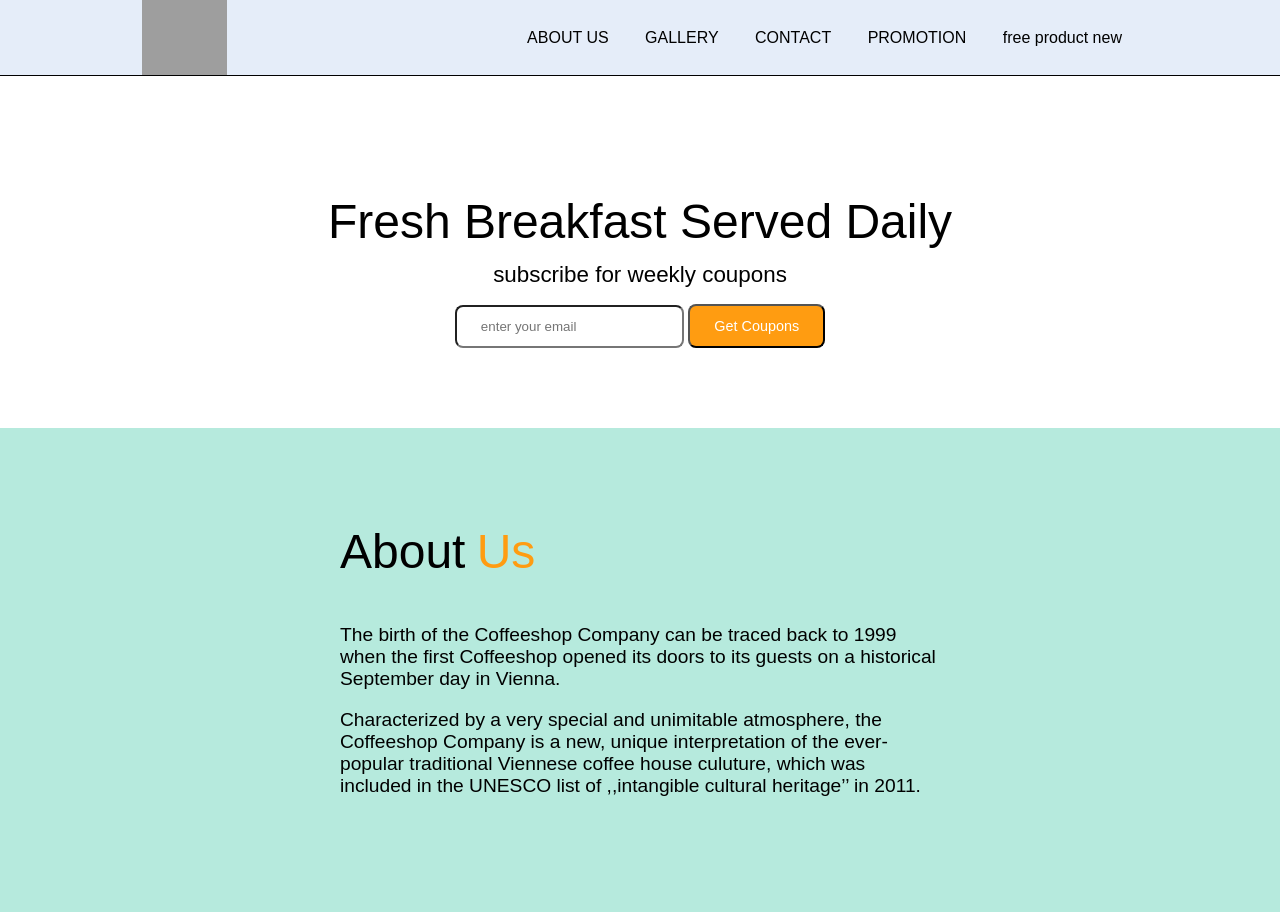
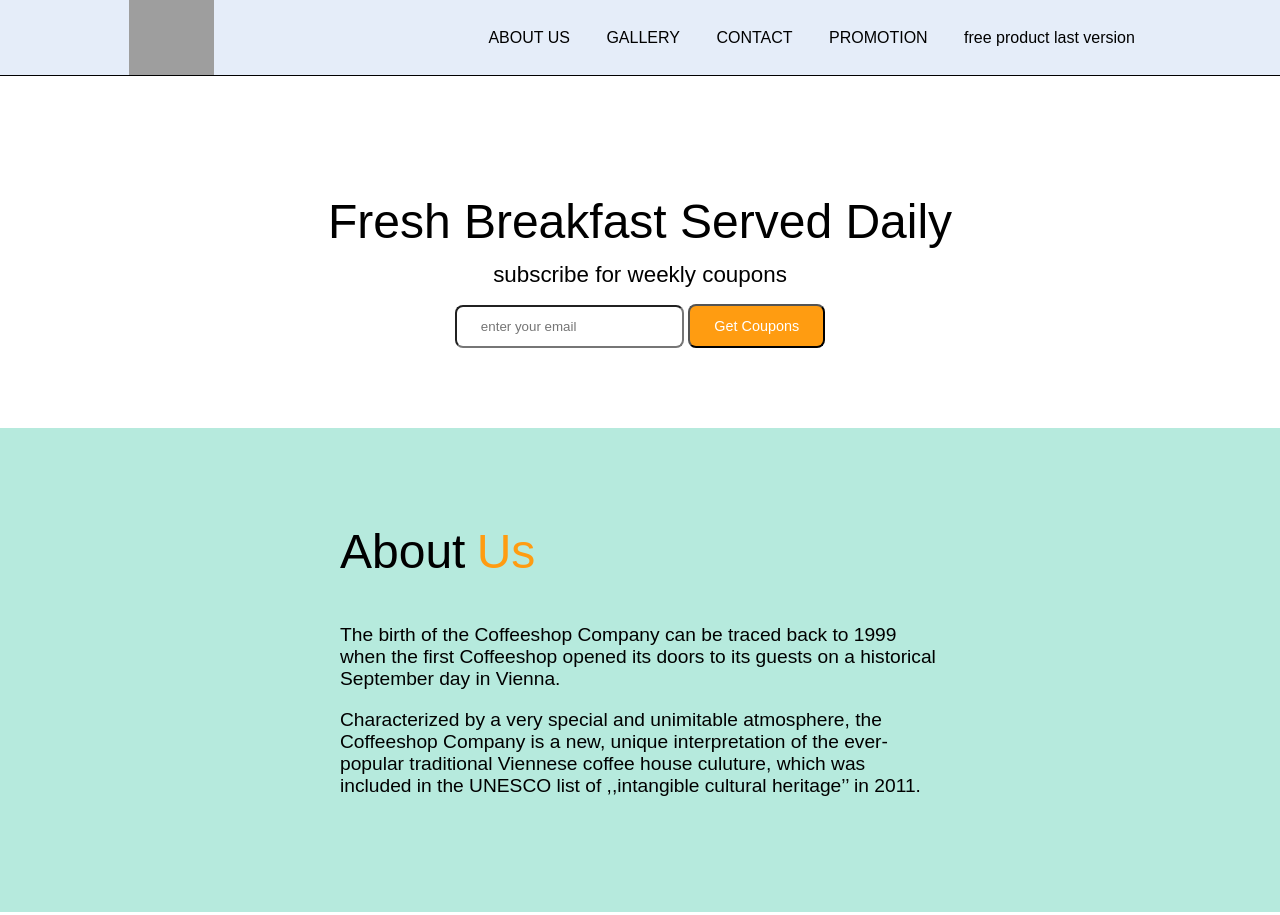
Before and after one commit to ujiik009/ci-cd-frontend, a plain HTML site: page index.html in a window 1280 px wide. Shown: the top 915 px of the page. Drawn offline with Linux system fonts and the light colour scheme; grey boxes are pictures that could not be loaded.

Commit message:
change name btn

```diff
--- a/index.html
+++ b/index.html
@@ -8,7 +8,7 @@
         <a class="nav-link" href="#gallery">GALLERY</a>
         <a class="nav-link" href="#contact">CONTACT</a>
         <a class="nav-link" href="#contact">PROMOTION</a>
-        <a class="nav-link" href="#contact">free product new</a>
+        <a class="nav-link" href="#contact">free product last version</a>
       </nav>
     </header>
 
```
